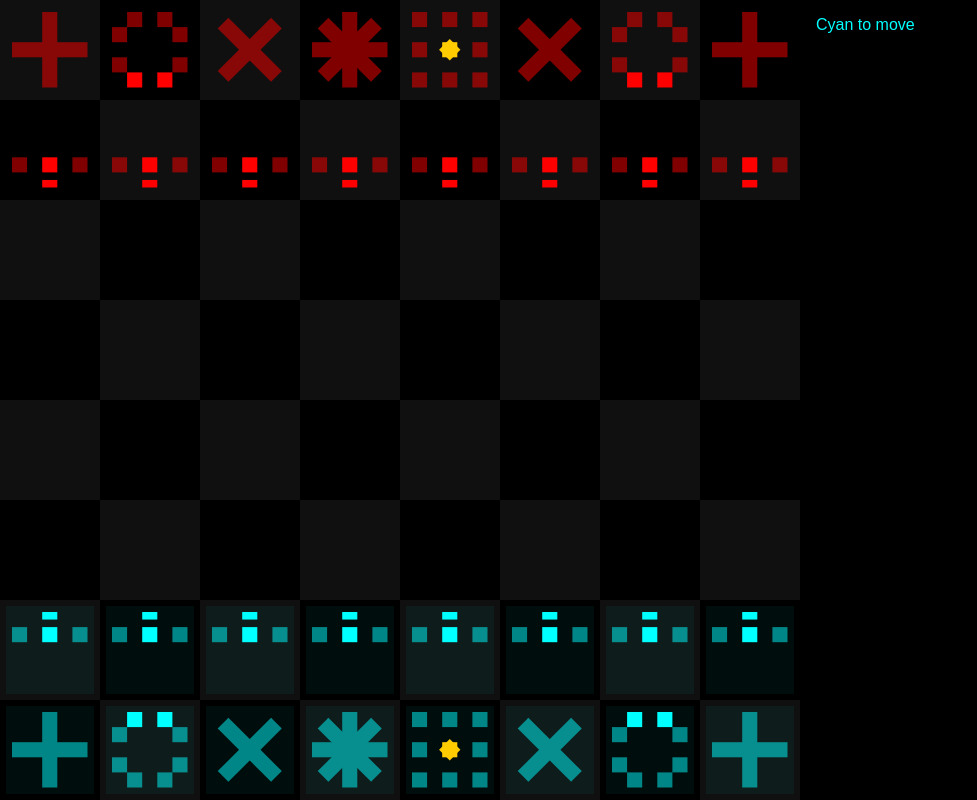
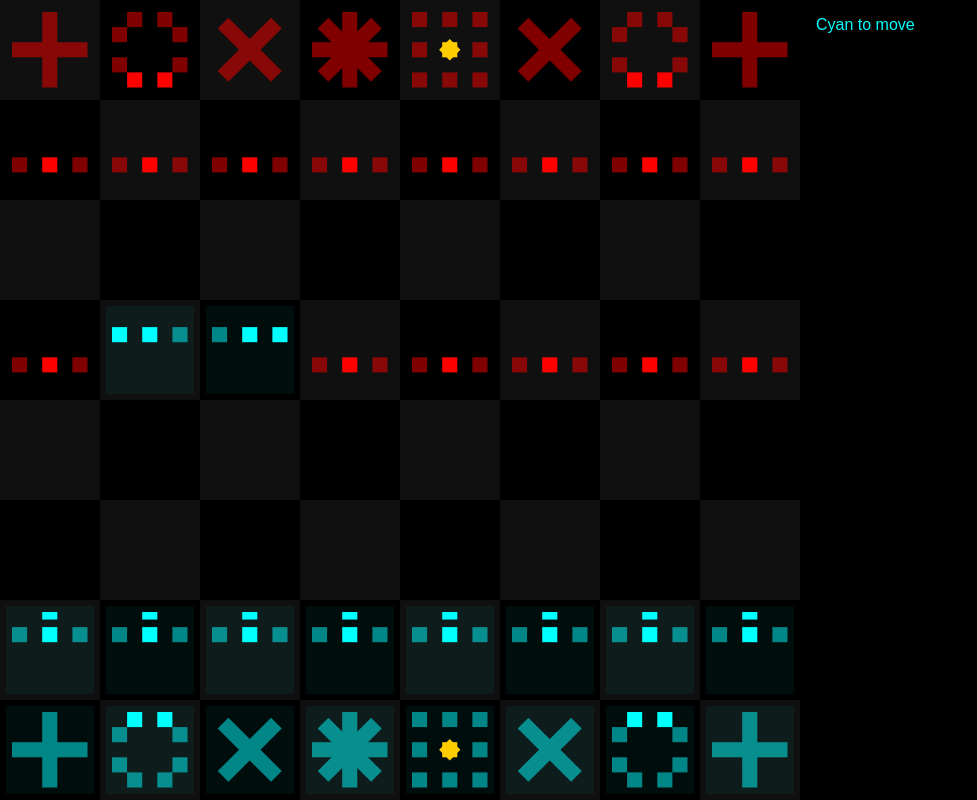
Before and after one commit to vezquex/chess, a React (Create React App) app: page / in a window 1280 px wide. Shown: the whole page, without its empty margins (0-977 px from the left). Built offline with nearby package versions, Linux system fonts and the light colour scheme.

Commit message:
en passant

```diff
--- a/src/game/component.js
+++ b/src/game/component.js
@@ -8,11 +8,12 @@ import pawnFnSouth from './piece/pawnFnSouth'
 import queenFn from './piece/queenFn'
 import rookFn from './piece/rookFn'
 
+const BLANK = ''
 const MISSING = -1
 const IMISSING = {i:MISSING}
 const SIZE = 8
 const LAST = SIZE - 1
-const row = () => Array(SIZE).fill('')
+const row = () => Array(SIZE).fill(BLANK)
 
 // The king must be placed on a square between the two rooks.
 // The bishops must be placed on opposite-colored squares.
@@ -21,7 +22,8 @@ const board = () => {
   return [].concat(
     [...'♜♞♝♛♚♝♞♜'],//.sort(()=>Math.round(Math.random())*2-1),
     [...'♟♟♟♟♟♟♟♟'],
-    row(),row(),row(),row(),
+    // row(),row(),row(),row(),
+    row(),[...'♟♙♙♟♟♟♟♟'],row(),row(),
     [...'♙♙♙♙♙♙♙♙'],
     [...'♖♘♗♕♔♗♘♖'],
   )
@@ -109,7 +111,7 @@ const castle = (castleWalks, rooks, rookJumps, home, a, b, board) => {
   const {i,j} = castleRook(castleWalks, rooks, home, a, b, board)
   if(i > MISSING){
     board[getI(add(getPos(a), rookJumps[j]))] = board[i]
-    board[i] = ''
+    board[i] = BLANK
   }
   return true // move
 }
@@ -123,35 +125,45 @@ const king1Home = [4,0]
 const knightMove = jump.bind(null,
   [[1,2], [1,-2], [-1,2], [-1,-2], [2,1], [2,-1], [-2,1], [-2,-1]]
 )
-const enPassantPawn = (attacks, a, b, board) => {
+const enPassant = (a, b, board) => {
   const ap = getPos(a)
-  // capturing pawn must be on its fifth rank.
-  // jumps.some(jump => jump[0]===0 && eq())
-  if(!ap) return IMISSING
-  // captured pawn must be on an adjacent file and must have just moved two squares in a single move (i.e. a double-step move).
-  // if() return IMISSING
-  // capture can only be made on the move immediately after the opposing pawn makes the double-step move.
-  return IMISSING
+  const y = ap[1]
+  const pa = pieces_by_char[board[a]]
+  if(pa && (y !== pa.fifth)) return false
+  return pa && pa.attacks.some(k => {
+    const cp = add(ap, k)
+    if(!eq(cp, getPos(b))) return false
+    const op = pieces_by_char[board[getI([cp[0], y])]]
+    return (
+      op
+      && (op.type === 'pawn')
+      && (op.p !== getP(board, a))
+    )
+  })
 }
 const pawnMove = (home, jump, homeSlide, attacks, a, b, board) => (
   jumpEmpty(jump, a, b, board)
     || attack(attacks, a, b, board)
     || (home(getPos(a)) && isEmpty(getI(add(getPos(a), jump)), board) && jumpEmpty(homeSlide, a, b, board))
-    || (enPassantPawn(attacks, a, b, board).i > MISSING)
+    || (enPassant(a, b, board))
   )
 const pawnSpecial = (last, a, b, board) => {
+  if(enPassant(a, b, board)){
+    board[getI([getX(b), getY(a)])] = BLANK
+    return true
+  }
   // TODO: promotion
-  if(last(b)){
-    return false
-  }
-  // enPassantPawn(jumps, attacks, a, b, board)
+  // if(y === last){
+  //   return false
+  // }
   return true
 }
 const queenMove = walk.bind(null, LAST, directions)
 const rookMove = walk.bind(null, LAST, cardinals)
+const p0pawnAttacks = [[1,-1], [-1,-1]]
+const p1pawnAttacks = [[1,1], [-1,1]]
 const pieces_by_char = {
-  '': {},
-  ' ': {},
+  [BLANK]: {},
   '♗': {p:0, type:'bishop', move:bishopMove, imgFn:bishopFn},
   '♔': {p:0, type:'king', imgFn:kingFn,
     move: kingMove.bind(null, castleWalksHorizontal, castleRooksHorizontal, king0Home),
@@ -159,13 +171,15 @@ const pieces_by_char = {
   },
   '♘': {p:0, type:'knight', move:knightMove, imgFn:knightFn},
   '♙': {p:0, type:'pawn', imgFn:pawnFnNorth,
+    attacks: p0pawnAttacks,
+    fifth: 3,
     move: pawnMove.bind(null,
       v => (v[1] + 2) === SIZE,
       [0,-1],
       [0,-2],
-      [[1,-1], [-1,-1]]
+      p0pawnAttacks,
     ),
-    special: pawnSpecial.bind(null, (_,y)=>y===0),
+    special: pawnSpecial.bind(null, 0),
   },
   '♕': {p:0, type:'queen', move:queenMove, imgFn:queenFn},
   '♖': {p:0, type:'rook', move:rookMove, imgFn:rookFn},
@@ -176,13 +190,15 @@ const pieces_by_char = {
   },
   '♞': {p:1, type:'knight', move:knightMove, imgFn:knightFn},
   '♟': {p:1, type:'pawn', imgFn:pawnFnSouth,
+    attacks: p1pawnAttacks,
+    fifth: 4,
     move: pawnMove.bind(null,
       v => v[1] === 1,
       [0,1],
       [0,2],
-      [[1,1], [-1,1]]
+      p1pawnAttacks,
     ),
-    special: pawnSpecial.bind(null, (_,y)=>y===LAST),
+    special: pawnSpecial.bind(null, LAST),
   },
   '♛': {p:1, type:'queen', move:queenMove, imgFn:queenFn},
   '♜': {p:1, type:'rook', move:rookMove, imgFn:rookFn},
```
